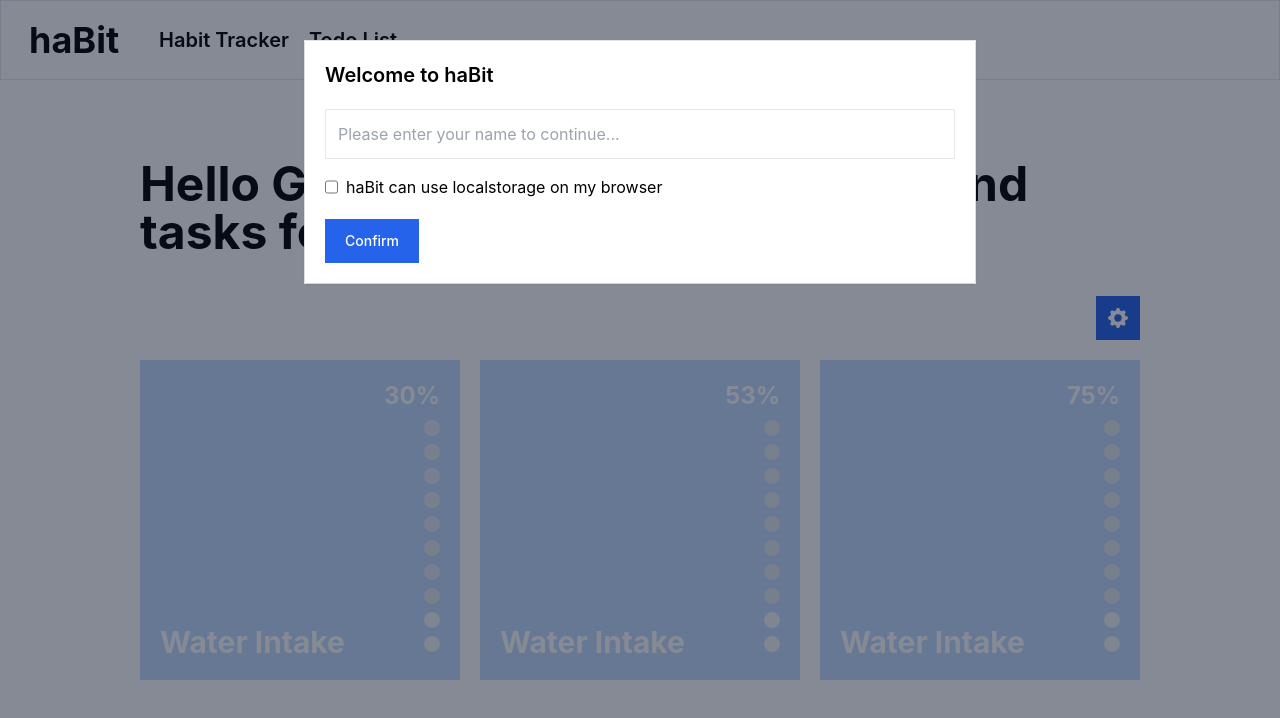
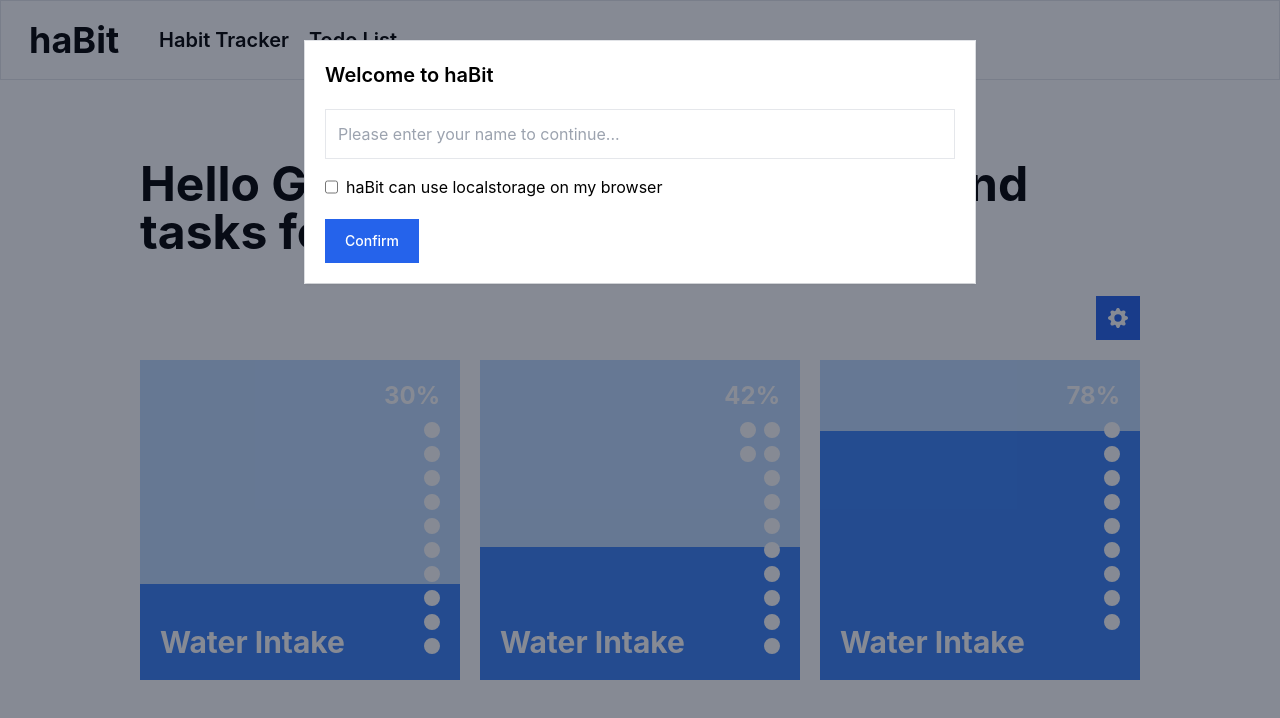
Before and after one commit to stefanrogic/habit-tracking-app, a React (Vite) app: page / in a window 1280 px wide. Shown: the top 718 px of the page. Built offline with nearby package versions, Linux system fonts and the light colour scheme.

Commit message:
water intake tracking

```diff
--- a/src/components/habitsShort/HabitsShort.tsx
+++ b/src/components/habitsShort/HabitsShort.tsx
@@ -1,10 +1,27 @@
 import WaterIntakeCard from "../homeCards/habitCards/WaterIntakeCard";
+
+import { useState } from "react";
+
+type Habits = {
+  type: string;
+  name: string;
+  start?: Date;
+  count?: number[];
+  goal: number;
+  progress: number;
+};
 
 type Props = {
   getUrl: (value: string) => string;
 };
 
 const HabitsShort = ({ getUrl }: Props) => {
+  const [habits] = useState<Habits[]>([
+    { type: "water-intake", name: "Water Intake", start: new Date("17-Apr-24"), goal: 10, progress: 3 },
+    { type: "water-intake", name: "Water Intake", start: new Date("17-Apr-24"), goal: 12, progress: 5 },
+    { type: "water-intake", name: "Water Intake", start: new Date("17-Apr-24"), goal: 9, progress: 7 },
+  ]);
+
   return (
     <div className="flex flex-col gap-10">
       <div className="flex flex-col gap-5">
@@ -15,9 +32,9 @@ const HabitsShort = ({ getUrl }: Props) => {
         </div>
 
         <div className="grid grid-cols-3 grid-flow-row gap-5">
-          <WaterIntakeCard percent={30} />
-          <WaterIntakeCard percent={53} />
-          <WaterIntakeCard percent={75} />
+          {habits.map((habit, i) => (
+            <WaterIntakeCard key={i} goal={habit.goal} progress={habit.progress} />
+          ))}
         </div>
       </div>
     </div>
--- /dev/null
+++ b/src/components/homeCards/habitCards/WaterIndicator.tsx
@@ -0,0 +1,21 @@
+import { useState } from "react";
+
+type Props = {
+  select: boolean;
+};
+
+const WaterIndicator = ({ select }: Props) => {
+  const [fill, setFill] = useState<boolean>(select ? true : false);
+
+  return (
+    <div
+      className="h-4 w-4 rounded-full border-2 border-white cursor-pointer"
+      style={{ backgroundColor: fill ? "#fff" : "transparent" }}
+      onClick={() => {
+        setFill(!fill);
+      }}
+    ></div>
+  );
+};
+
+export default WaterIndicator;
--- a/src/components/homeCards/habitCards/WaterIntakeCard.tsx
+++ b/src/components/homeCards/habitCards/WaterIntakeCard.tsx
@@ -1,25 +1,23 @@
+import WaterIndicator from "./WaterIndicator";
+
 type Props = {
-  percent: number;
+  goal: number;
+  progress: number;
 };
 
-const WaterIntakeCard = ({ percent }: Props) => {
+const WaterIntakeCard = ({ goal, progress }: Props) => {
   return (
-    <div className="relative bg-blue-200 aspect-[1/1] flex flex-col justify-start items-end  cursor-pointer">
-      <span className="absolute z-20 top-5 right-5 text-2xl text-white font-bold">{percent}%</span>
+    <div className="relative bg-blue-200 aspect-[1/1] flex flex-col justify-start items-end">
+      <span className="absolute z-20 top-5 right-5 text-2xl text-white font-bold">{Math.round((progress / goal) * 100)}%</span>
       <span className="absolute z-20 left-5 bottom-5 text-3xl text-white font-bold">Water Intake</span>
-      <div className="absolute z-20 right-5 bottom-7 flex flex-col gap-2">
-        <div className="h-4 w-4 rounded-full bg-slate-200"></div>
-        <div className="h-4 w-4 rounded-full bg-slate-200"></div>
-        <div className="h-4 w-4 rounded-full bg-slate-200"></div>
-        <div className="h-4 w-4 rounded-full bg-slate-200"></div>
-        <div className="h-4 w-4 rounded-full bg-slate-200"></div>
-        <div className="h-4 w-4 rounded-full bg-slate-200"></div>
-        <div className="h-4 w-4 rounded-full bg-slate-200"></div>
-        <div className="h-4 w-4 rounded-full bg-slate-200"></div>
-        <div className="h-4 w-4 rounded-full bg-slate-100"></div>
-        <div className="h-4 w-4 rounded-full bg-slate-100"></div>
+      <div className="absolute z-20 right-5 bottom-6 flex flex-col flex-wrap-reverse gap-2 h-[73%]">
+        {Array(goal)
+          .fill(0)
+          .map((_, i: number) => (
+            <WaterIndicator key={i} select={i + 1 <= goal ? true : false} />
+          ))}
       </div>
-      <div className={`absolute z-10 bottom-0 w-full h-[${percent}%] flex flex-col justify-start items-end bg-blue-500 cursor-pointer`}></div>
+      <div className="absolute z-10 bottom-0 w-full flex flex-col justify-start items-end bg-blue-500" style={{ height: (progress / goal) * 100 + "%" }}></div>
     </div>
   );
 };
```
